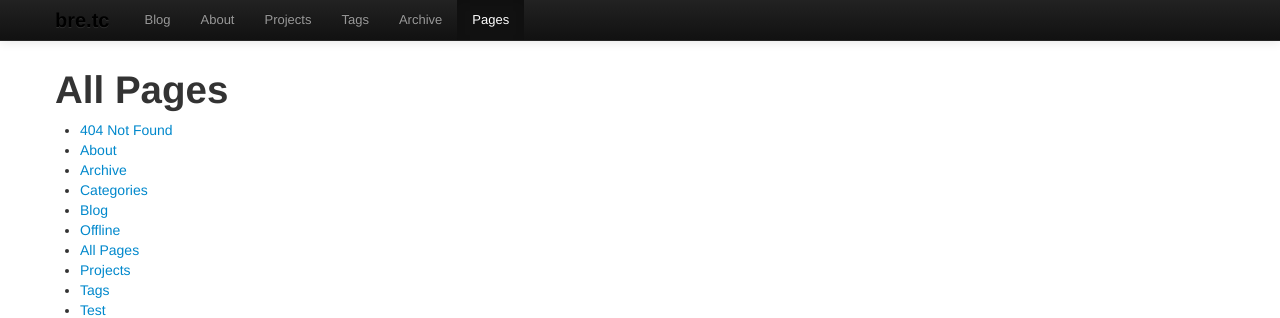
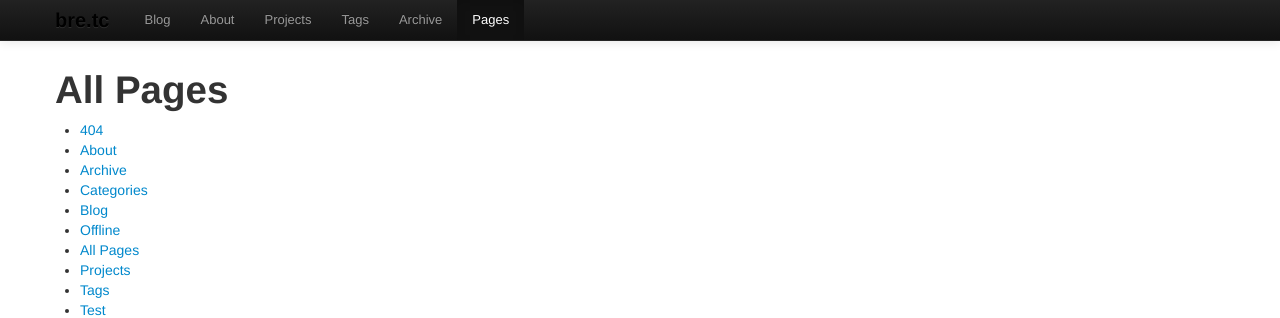
Before and after one commit to bcomnes/old-bret.io, a Jekyll site: the page built from pages.html, in a window 1280 px wide. Shown: the top 318 px of the page. Built offline with Jekyll 4.4.1, drawn with Linux system fonts in a browser that asks for light colours; Markdown is read by kramdown in place of the engine named in the settings.

Commit message:
Does this fix it?

```diff
--- a/404.md
+++ b/404.md
@@ -1,8 +1,9 @@
 ---
 layout: default
-title: 404 Not Found
+title: 404
 asides: false
 date: 2013-06-18 14:03:00
+permalink: /404.html
 ---
 
 404 :(
```
